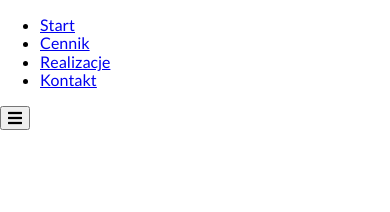
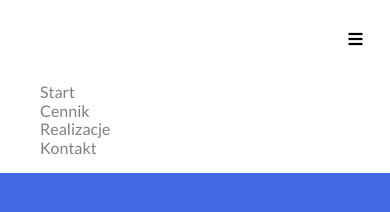
Before and after one commit to KSzostko/BuildingCompany, a website: page src/content/index.html in a window 390 px wide. Shown: the top 212 px of the page. Drawn offline with nearby package versions, Linux system fonts and the light colour scheme; files that its build step writes are made by us from their sources; files whose address does not match are found by name.

Commit message:
added most styles for smallest mobile version

```diff
--- a/src/content/index.html
+++ b/src/content/index.html
@@ -15,13 +15,13 @@
 
 <body>
     <nav class="navigation">
-        <ul class="navigation__list">
+        <ul class="navigation__list navigation__list--js">
             <li class="navigation__item"><a class="navigation__link" href="#">Start</a></li>
             <li class="navigation__item"><a class="navigation__link" href="#">Cennik</a></li>
             <li class="navigation__item"><a class="navigation__link" href="#">Realizacje</a></li>
             <li class="navigation__item"><a class="navigation__link" href="#">Kontakt</a></li>
         </ul>
-        <button class="navigation__button"><i class="fas fa-bars"></i></button>
+        <button class="navigation__button navigation__button--js"><i class="fas fa-bars navigation__icon"></i></button>
     </nav>
 
     <script src="js/main.js"></script>
--- a/src/scss/main.scss
+++ b/src/scss/main.scss
@@ -14,6 +14,41 @@ html {
 
 body {
     font-family: $main-font, sans-serif;
+    height: 200vh;
+    background-color: royalblue;
 }
 
 // nav
+.navigation {
+    position: fixed;
+    height: 10vh;
+    width: 100vw;
+    border-bottom: 1px solid #000;
+    background-color: #fff;
+
+    &__list {
+        // display: none;
+        position: absolute;
+        top: 100%;
+        left: 0;
+        right: 0;
+        margin: 0;
+        padding-bottom: 16px;
+        background-color: #fff;
+        list-style: none;
+    }
+
+    &__link {
+        color: rgba(0, 0, 0, .5);
+        text-decoration: none;
+    }
+
+    &__button {
+        position: absolute;
+        top: 30%;
+        right: 5%;
+        padding: 5px 8px;
+        border-style: none;
+        background-color: #fff;
+    }
+}
```
